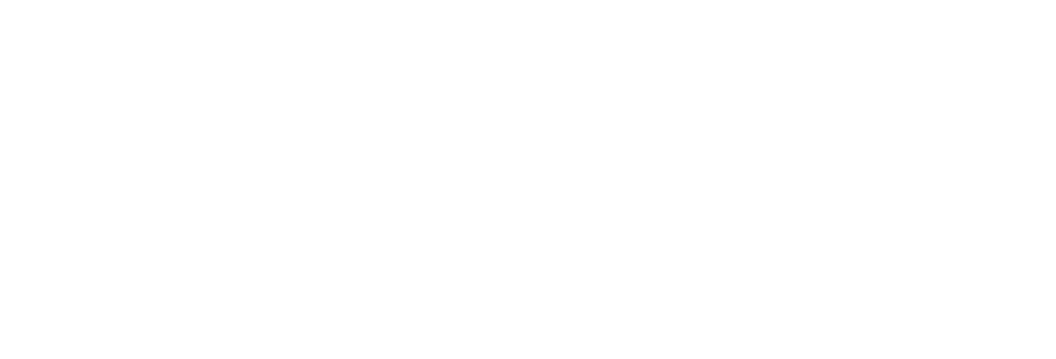
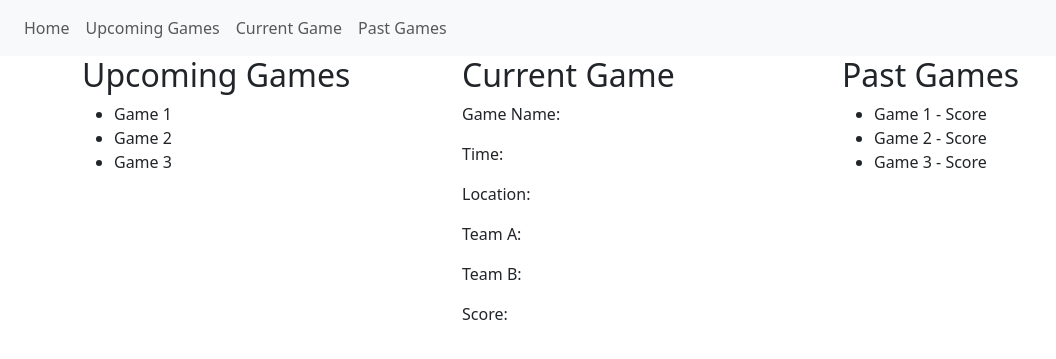
Before and after one commit to ricardodani/pelada-app, a FastAPI app: page / in a window 1280 px wide. Before the commit the part shown is empty. Shown: the top 359 px of the page, without its empty margins (0-1056 px from the left). Run offline with FastAPI, Linux system fonts and the light colour scheme.

Commit message:
New template code

```diff
--- a/main.py
+++ b/main.py
@@ -10,7 +10,7 @@ templates = Jinja2Templates(directory="templates")
 async def root(request: Request):
     """Root of the app, will serve the frontend that consumes the API"""
     context = {
-        "title": "My Page",
+        "title": "Pelada App!",
         "heading": "Welcome!",
         "content": "This is my first FastAPI app!"
     }
--- a/templates/index.html
+++ b/templates/index.html
@@ -2,9 +2,62 @@
 <html>
   <head>
     <title>{{ title }}</title>
+    <link href="https://cdn.jsdelivr.net/npm/bootstrap@5.3.0-alpha3/dist/css/bootstrap.min.css" rel="stylesheet" integrity="sha384-KK94CHFLLe+nY2dmCWGMq91rCGa5gtU4mk92HdvYe+M/SXH301p5ILy+dN9+nJOZ" crossorigin="anonymous">
+    <script src="https://cdn.jsdelivr.net/npm/bootstrap@5.3.0-alpha3/dist/js/bootstrap.bundle.min.js" integrity="sha384-ENjdO4Dr2bkBIFxQpeoTz1HIcje39Wm4jDKdf19U8gI4ddQ3GYNS7NTKfAdVQSZe" crossorigin="anonymous"></script>
   </head>
   <body>
-    <h1>{{ heading }}</h1>
-    <p>{{ content }}</p>
+
+    <nav class="navbar navbar-expand-lg navbar-light bg-light">
+      <a class="navbar-brand" href="#">{{ title }}</a>
+      <button class="navbar-toggler" type="button" data-toggle="collapse" data-target="#navbarNav" aria-controls="navbarNav" aria-expanded="false" aria-label="Toggle navigation">
+        <span class="navbar-toggler-icon"></span>
+      </button>
+      <div class="collapse navbar-collapse" id="navbarNav">
+        <ul class="navbar-nav ml-auto">
+          <li class="nav-item active">
+            <a class="nav-link" href="#">Home</a>
+          </li>
+          <li class="nav-item">
+            <a class="nav-link" href="#">Upcoming Games</a>
+          </li>
+          <li class="nav-item">
+            <a class="nav-link" href="#">Current Game</a>
+          </li>
+          <li class="nav-item">
+            <a class="nav-link" href="#">Past Games</a>
+          </li>
+        </ul>
+      </div>
+    </nav>
+
+    <div class="container">
+      <div class="row">
+        <div class="col-md-4">
+          <h2>Upcoming Games</h2>
+          <ul>
+            <li>Game 1</li>
+            <li>Game 2</li>
+            <li>Game 3</li>
+          </ul>
+        </div>
+        <div class="col-md-4">
+          <h2>Current Game</h2>
+          <p>Game Name: </p>
+          <p>Time: </p>
+          <p>Location: </p>
+          <p>Team A: </p>
+          <p>Team B: </p>
+          <p>Score: </p>
+        </div>
+        <div class="col-md-4">
+          <h2>Past Games</h2>
+          <ul>
+            <li>Game 1 - Score</li>
+            <li>Game 2 - Score</li>
+            <li>Game 3 - Score</li>
+          </ul>
+        </div>
+      </div>
+    </div>
   </body>
 </html>
```
